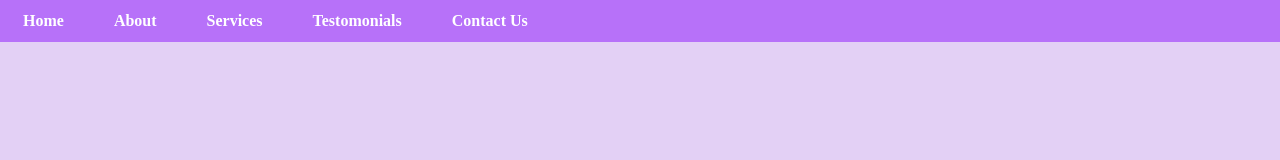
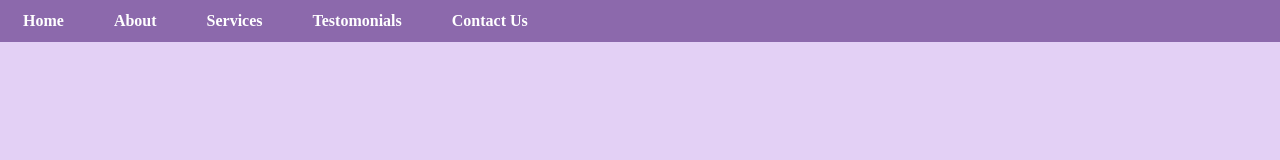
Before and after one commit to yogeshawasthi/homework, a plain HTML site: page Day 10/exercise_4.htm in a window 1280 px wide. Drawn offline with Linux system fonts and the light colour scheme.

Commit message:
Update exercise_4.htm

```diff
--- a/Day 10/exercise_4.htm
+++ b/Day 10/exercise_4.htm
@@ -6,7 +6,7 @@
     <title>CSS MUlticolor Website</title>
     <style>
         :root{
-            --primary-color:#ad5afacc;
+            --primary-color:#77519acc;
             --text-color:white;
             --secondary-color:#e3cff5cc;
         }
```
